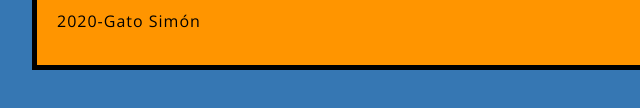
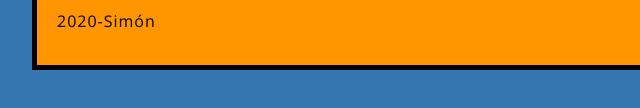
Before and after one commit to isfenixrojo/ProyectoPersonal, a plain HTML site: page index.html in a window 1280 px wide. Shown: the part 632-740 px from the top of the page, 233-873 px from the left. Drawn offline with nearby package versions, Linux system fonts and the light colour scheme.

Commit message:
Se cabio la leyenda del footer quitando la palabra gato

```diff
--- a/index.html
+++ b/index.html
@@ -38,7 +38,7 @@
         </div>
     </div>
     <footer>
-        <p>2020-Gato Simón</p>
+        <p>2020-Simón</p>
     </footer>
     <script src="assets/scripts/jsIndex.js"></script>
 </body>
```
